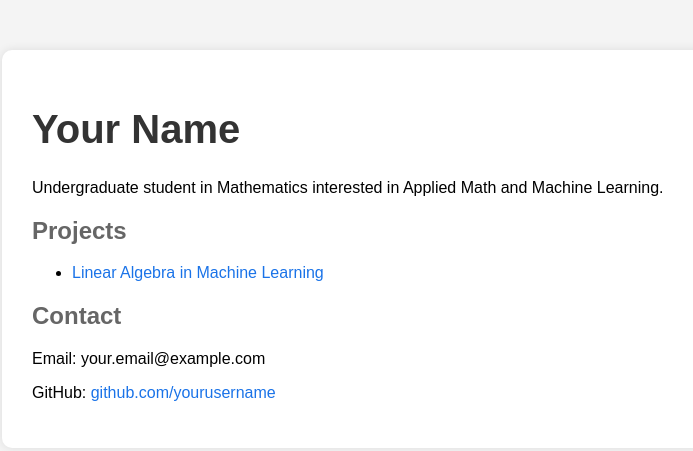
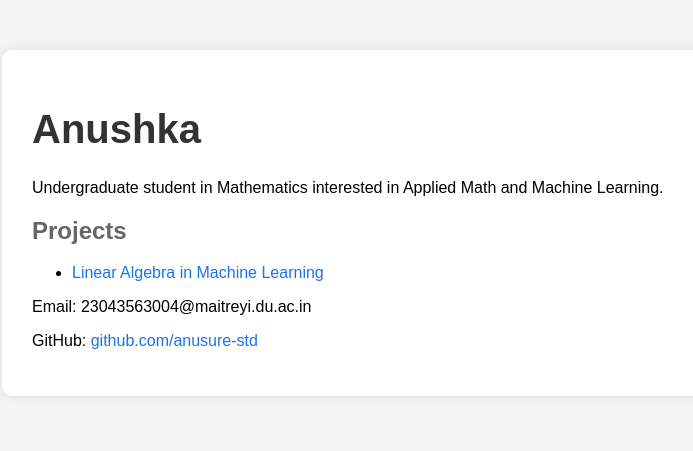
Before and after one commit to anusure-std/anusure-std.github.io, a plain HTML site: page minimal-academic-website/index.html in a window 1280 px wide. Shown: the whole page, without its empty margins (258-951 px from the left). Drawn offline with Linux system fonts and the light colour scheme.

Commit message:
Update index.html

```diff
--- a/minimal-academic-website/index.html
+++ b/minimal-academic-website/index.html
@@ -4,20 +4,19 @@
 <head>
     <meta charset="UTF-8">
     <meta name="viewport" content="width=device-width, initial-scale=1.0">
-    <title>Your Name - Academic Portfolio</title>
+    <title> Anushka - Academic Portfolio</title>
     <link rel="stylesheet" href="style.css">
 </head>
 <body>
     <div class="container">
-        <h1>Your Name</h1>
+        <h1>Anushka</h1>
         <p>Undergraduate student in Mathematics interested in Applied Math and Machine Learning.</p>
         <h2>Projects</h2>
         <ul>
-            <li><a href="https://github.com/yourusername/ml-linear-algebra-project">Linear Algebra in Machine Learning</a></li>
+            <li><a href="https://github.com/anusure-std/ml-linear-algebra-project">Linear Algebra in Machine Learning</a></li>
         </ul>
-        <h2>Contact</h2>
-        <p>Email: your.email@example.com</p>
-        <p>GitHub: <a href="https://github.com/yourusername">github.com/yourusername</a></p>
+        <p>Email: 23043563004@maitreyi.du.ac.in</p>
+        <p>GitHub: <a href="https://github.com/anusure-std">github.com/anusure-std</a></p>
     </div>
 </body>
 </html>
```
